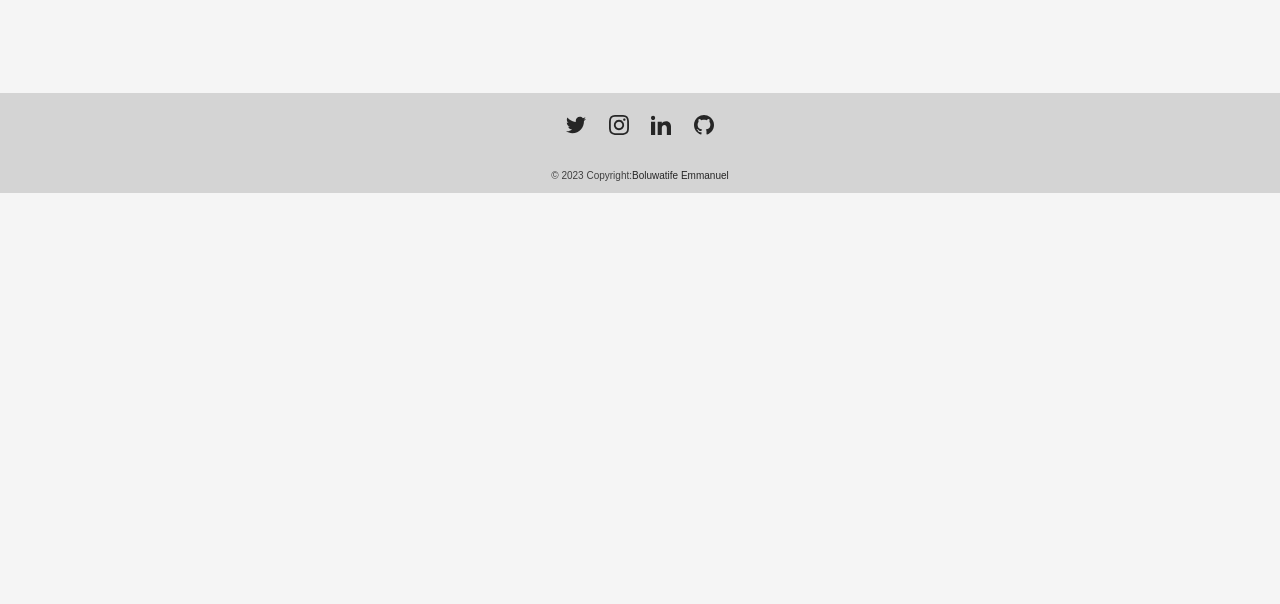
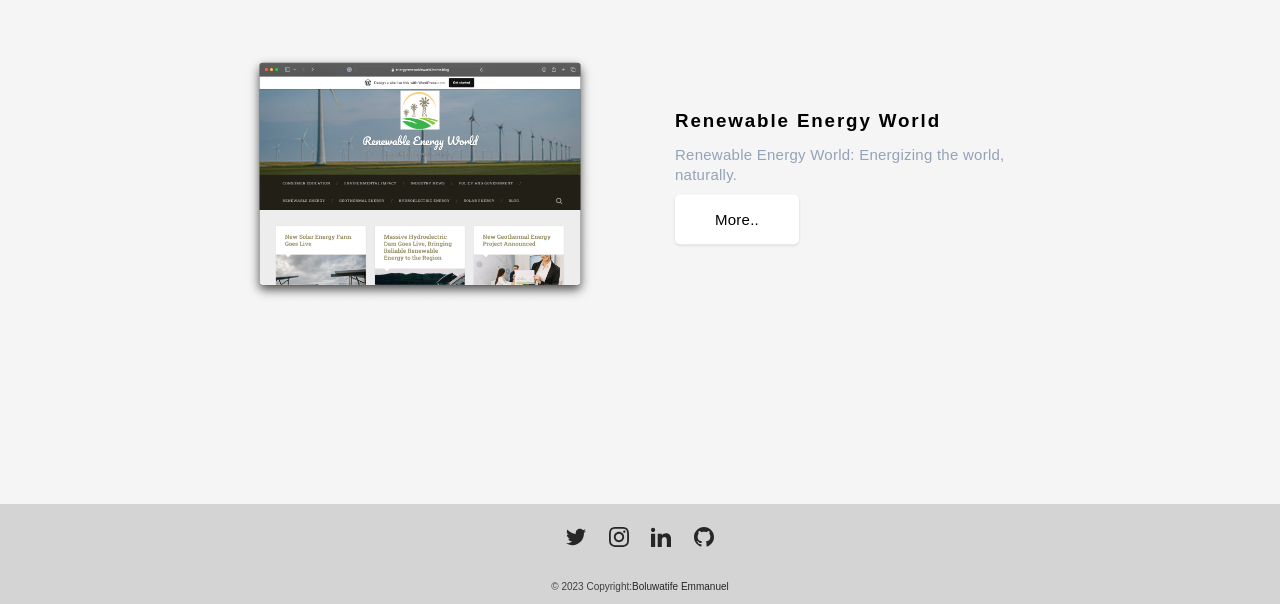
Before and after one commit to Bolexzy/myportfolio, a Next.js app: page / in a window 1280 px wide. Shown: the part 3436-4040 px from the top of the page. Before the commit the page ends 3629 px from the top, so only its background shows below. Built offline with nearby package versions, Linux system fonts and the light colour scheme.

Commit message:
Upload myportolio: add new project

```diff
--- a/src/app/components/Projects.js
+++ b/src/app/components/Projects.js
@@ -7,7 +7,7 @@ const Projects = () => {
     <div
       key={index}
       className="flex flex-col lg:flex-row justify-center gap-x-32 gap-y-16 items-center p-16"
-      data-aos="fade-up"
+      data-aos={`${index === projects.length - 1 ? "" : "fade-up"}`}
     >
       <div className=" max-w-none lg:max-w-4xl">
         <Image alt="project" src={`/${project.img}`} width={350} height={350} />
--- a/src/app/data.js
+++ b/src/app/data.js
@@ -95,6 +95,17 @@ export const projects = [
     tools: ["HTML", "CSS", "JS", "GIT"],
     codeLink: "https://github.com/Bolexzy/rock-paper-scissors-game",
   },
+  {
+    id: 6,
+    title: "Renewable Energy World",
+    img: "energyrenewableworld.png",
+    description: "Renewable Energy World: Energizing the world, naturally.",
+    details:
+      "This 'Renewable Energy World' website is a project completed at Qwasar, to showcase my love for green energy and my skills in search engine optimization and WordPress development. Also with the goal of educating and raising awareness about the benefits of renewable energy sources. The site is not a real business and is not intended to be sold. The contents of the site are for informational purposes only and are not meant to serve as an endorsement of any particular renewable energy technology or company",
+    liveLink: "https://energyrenewableworld.home.blog",
+    tools: ["WordPress", "HTML", "CSS", "JS"],
+    codeLink: "",
+  },
 ];
 
 export default projects;
--- a/src/app/page.js
+++ b/src/app/page.js
@@ -18,7 +18,7 @@ export default function Home() {
   return (
     <main className="flex min-h-screen flex-col justify-between items-center">
       <Hero />
-      <div className="px-10 lg:px-48 mt-48">
+      <div className="px-10 lg:px-48 mt-48 mb-32">
         <About />
         <Projects />
       </div>
```
Also changed, not shown: public/energyrenewableworld.png (added).
